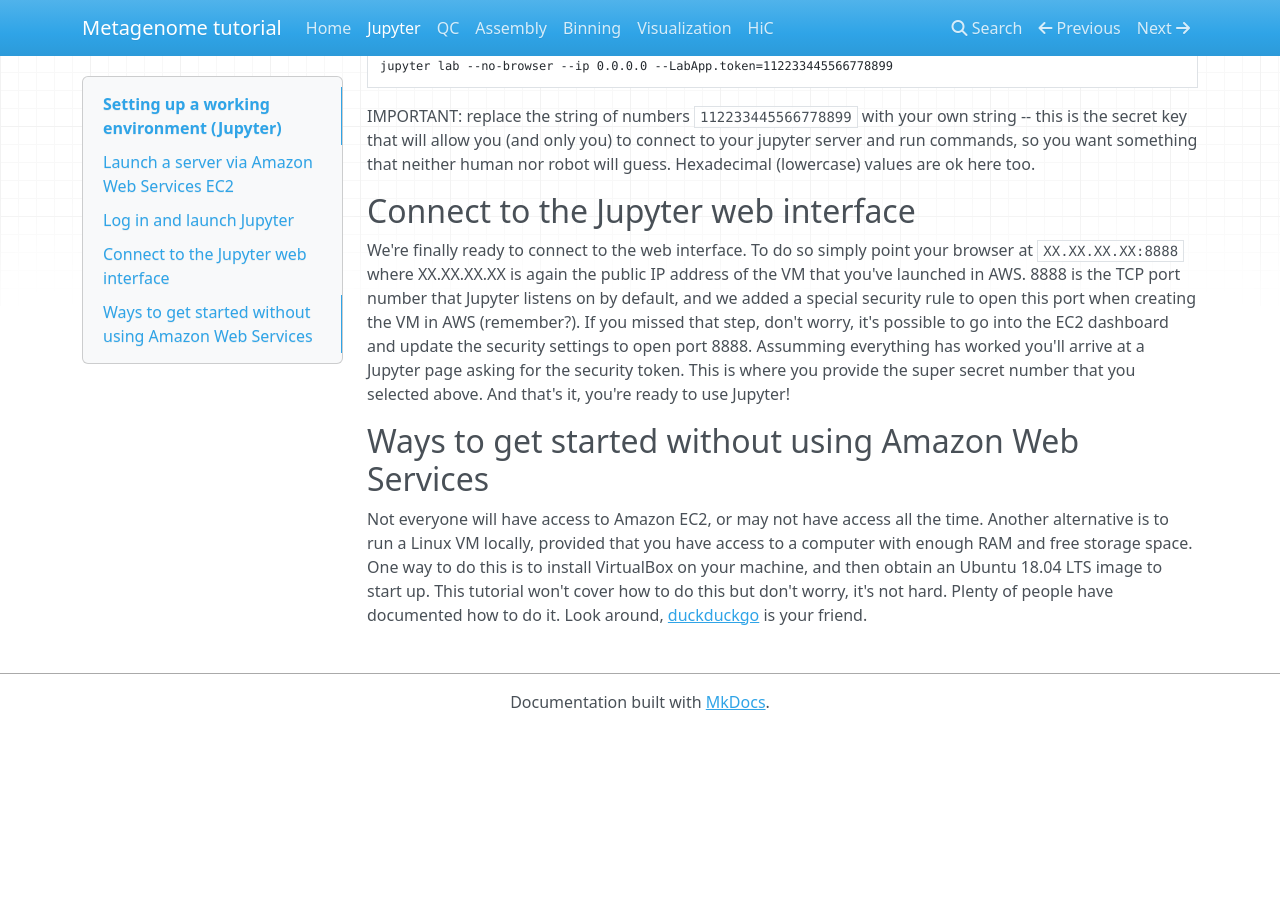
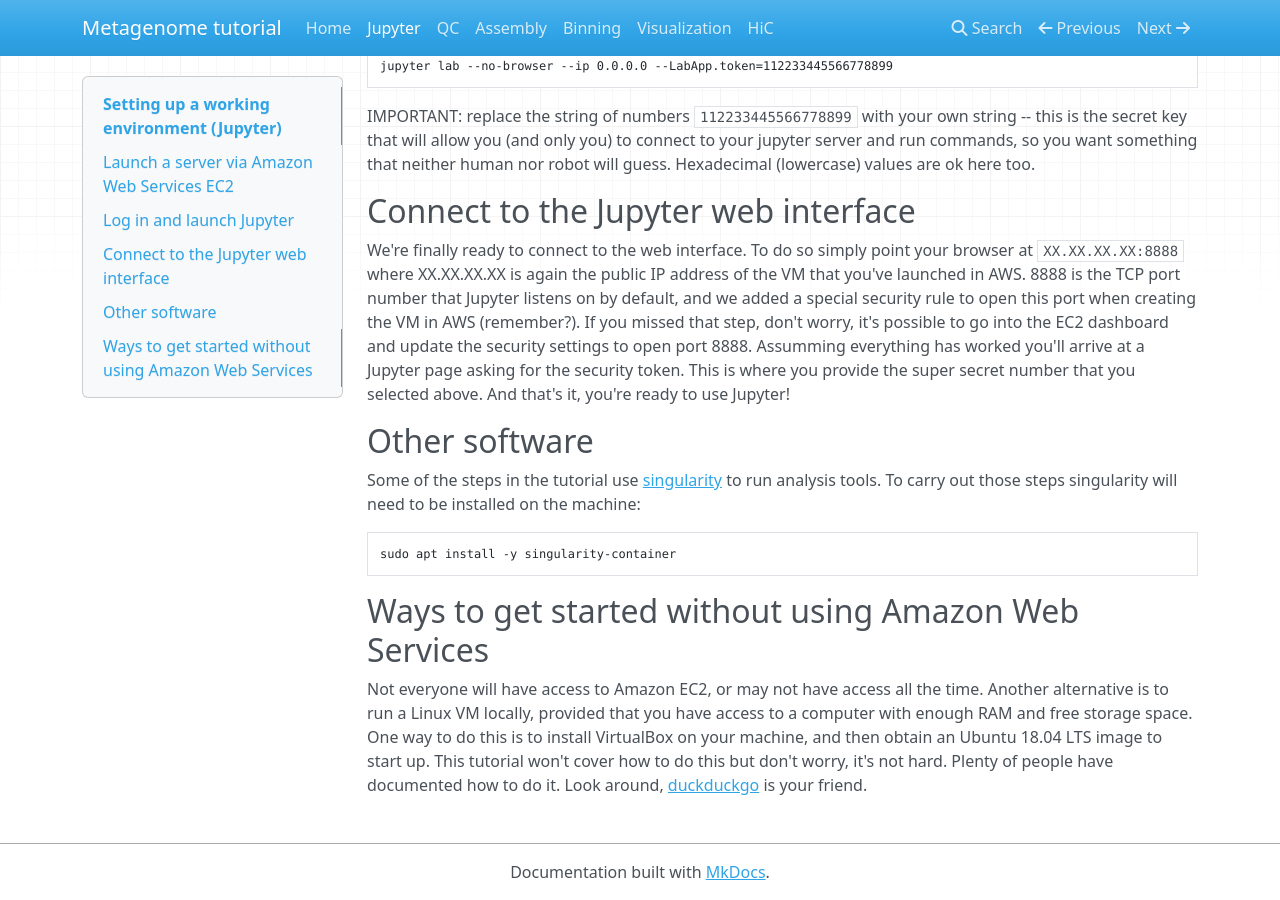
Before and after one commit to thegeneschool/metagenomics, an MkDocs documentation site: the page built from docs/startup.md, in a window 1280 px wide and 900 px high, scrolled down 978 px. Built offline with MkDocs 1.6.1, drawn with Linux system fonts in a browser that asks for light colours; nearby versions of some CDN libraries; old or Windows-style settings are respelled for this version of MkDocs; before the commit the page ends 1708 px from its top, so only the background shows below that.

Commit message:
[AD] adding singularity install

````diff
--- a/docs/startup.md
+++ b/docs/startup.md
@@ -38,6 +38,14 @@ IMPORTANT: replace the string of numbers `112233445566778899` with your own stri
 
 We're finally ready to connect to the web interface. To do so simply point your browser at `XX.XX.XX.XX:8888` where XX.XX.XX.XX is again the public IP address of the VM that you've launched in AWS. 8888 is the TCP port number that Jupyter listens on by default, and we added a special security rule to open this port when creating the VM in AWS (remember?). If you missed that step, don't worry, it's possible to go into the EC2 dashboard and update the security settings to open port 8888. Assumming everything has worked you'll arrive at a Jupyter page asking for the security token. This is where you provide the super secret number that you selected above. And that's it, you're ready to use Jupyter!
 
+## Other software
+
+Some of the steps in the tutorial use [singularity](https://singularity.lbl.gov) to run analysis tools.
+To carry out those steps singularity will need to be installed on the machine:
+```
+sudo apt install -y singularity-container
+```
+
 ## Ways to get started without using Amazon Web Services
 
 Not everyone will have access to Amazon EC2, or may not have access all the time.
````
